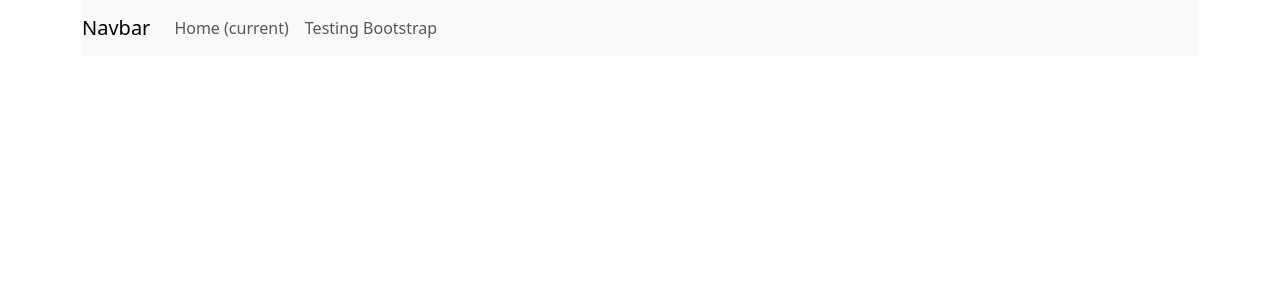
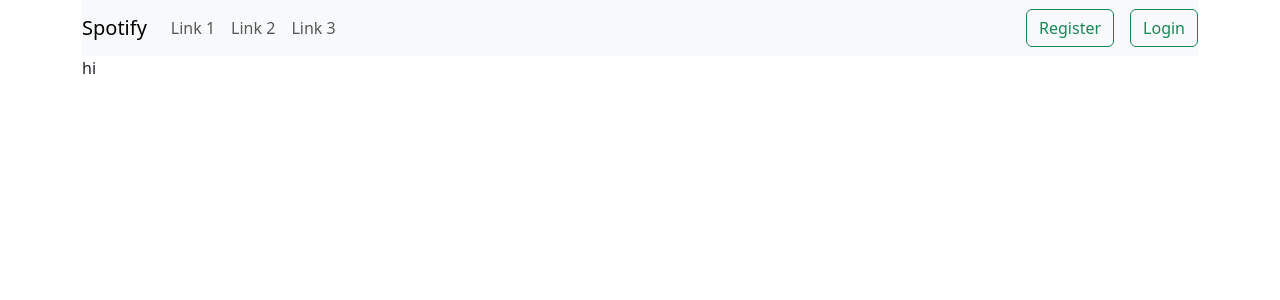
Before and after one commit to chiragchadha1/music-app-django, a Django app: page / in a window 1280 px wide. Shown: the top 300 px of the page. Run offline with Django 4.2, Linux system fonts and the light colour scheme; some libraries are stand-ins or nearby versions.

Commit message:
added all users, updated urls, views, and frontend HTML

```diff
--- /dev/null
+++ b/main/templates/base.html
@@ -0,0 +1,17 @@
+<!DOCTYPE html>
+<html>
+<head>
+  <title>{% block title %}{% endblock %}</title>
+  {% load bootstrap5 %}
+  {% bootstrap_css %}
+  {% bootstrap_javascript %}
+</head>
+<body>
+
+<div class="container">
+    {% include 'navbar.html' %}
+    {% block content %}
+    {% endblock %}
+</div>
+</body>
+</html>
--- /dev/null
+++ b/main/templates/home.html
@@ -0,0 +1,5 @@
+{% extends 'base.html' %}
+
+{% block content %}
+hi
+{% endblock %}
--- a/main/templates/index.html
+++ /dev/null
@@ -1,32 +0,0 @@
-<!DOCTYPE html>
-<html>
-<head>
-  <title>{% block title %}{% endblock %}</title>
-  {% load bootstrap5 %}
-  {% bootstrap_css %}
-  {% bootstrap_javascript %}
-</head>
-<body>
-
-<div class="container">
-    <nav class="navbar navbar-expand-lg navbar-light bg-light">
-        <a class="navbar-brand" href="#">Navbar</a>
-        <button class="navbar-toggler" type="button" data-toggle="collapse" data-target="#navbarNav" aria-controls="navbarNav" aria-expanded="false" aria-label="Toggle navigation">
-          <span class="navbar-toggler-icon"></span>
-        </button>
-        <div class="collapse navbar-collapse" id="navbarNav">
-          <ul class="navbar-nav">
-            <li class="nav-item active">
-              <a class="nav-link" href="#">Home <span class="sr-only">(current)</span></a>
-            </li>
-            <li class="nav-item">
-              <a class="nav-link" href="#">Testing Bootstrap</a>
-            </li>
-          </ul>
-        </div>
-      </nav>
-  {% block content %}
-  {% endblock %}
-</div>
-</body>
-</html>
--- a/main/templates/login.html
+++ b/main/templates/login.html
@@ -1,4 +1,4 @@
-{% load bootstrap5 %}
+{% extends 'base.html' %}
 
 {% block content %}
 <div class="container mt-3">
--- /dev/null
+++ b/main/templates/navbar.html
@@ -0,0 +1,36 @@
+<nav class="navbar navbar-expand-lg navbar-light bg-light">
+    <a class="navbar-brand" href="{% url 'main:home' %}">Spotify</a>
+    <button class="navbar-toggler" type="button" data-toggle="collapse" data-target="#navbarNav" aria-controls="navbarNav" aria-expanded="false" aria-label="Toggle navigation">
+      <span class="navbar-toggler-icon"></span>
+    </button>
+    <div class="collapse navbar-collapse justify-content-between" id="navbarNav">
+      <ul class="navbar-nav mr-auto">
+        <li class="nav-item active">
+          <a class="nav-link" href="#">Link 1</a>
+        </li>
+        <li class="nav-item">
+          <a class="nav-link" href="#">Link 2</a>
+        </li>
+        <li class="nav-item">
+          <a class="nav-link" href="#">Link 3</a>
+        </li>
+      </ul>
+      <ul class="navbar-nav ml-auto align-items-center gap-3">
+        {% if user.is_authenticated %}
+          <li class="nav-item">
+            <span class="">Hi, {{ user.username }}</span>
+          </li>
+          <li class="nav-item">
+            <a class="btn btn-outline-success" href="{% url 'main:logout' %}">Sign Out</a>
+          </li>
+        {% else %}
+          <li class="nav-item">
+            <a class="btn btn-outline-success" href="{% url 'main:register' %}">Register</a>
+          </li>
+          <li class="nav-item">
+            <a class="btn btn-outline-success" href="{% url 'main:login' %}">Login</a>
+          </li>
+        {% endif %}
+      </ul>
+    </div>
+  </nav>
--- a/main/templates/register.html
+++ b/main/templates/register.html
@@ -1,4 +1,4 @@
-{% load bootstrap5 %}
+{% extends 'base.html' %}
 
 {% block content %}
 <div class="container mt-3">
--- a/main/urls.py
+++ b/main/urls.py
@@ -24,6 +24,7 @@ urlpatterns = [
     path('', views.home, name='home'),
     path('register/', views.user_register, name='register'),
     path('login/', views.user_login, name='login'),
+    path('logout/', views.logout_view, name='logout')
     # path("showPlaylist/<int:playlistID>", views.playlist, name="playlist"),
     # path("showPlaylist/addNew", views.addNewPlaylist, name="addNewPlaylist"),
     # path("like/<int:songID>", views.likesong, name="likesong"),
--- a/main/views.py
+++ b/main/views.py
@@ -1,11 +1,11 @@
 from django.shortcuts import render
 from django.shortcuts import render, redirect
 from django.contrib.auth.models import User
-from django.contrib.auth import login, authenticate
+from django.contrib.auth import login, authenticate, logout
 from django.contrib import messages
 
 def home(request):
-    return render(request, 'index.html')
+    return render(request, 'home.html')
 
 # User Registration
 def user_register(request):
@@ -36,8 +36,13 @@ def user_login(request):
         user = authenticate(request, username=username, password=password)
         if user is not None:
             login(request, user)
-            return redirect('home')  # Redirect to a home page or another appropriate page
+            return redirect('main:home')  # Redirect to a home page or another appropriate page
         else:
             messages.error(request, 'Invalid username or password')
 
     return render(request, 'login.html')  # Path to your login template
+
+def logout_view(request):
+    logout(request)
+    # Redirect to a success page, home page, or login page after logout
+    return redirect('main:home')  # Replace 'home' with the name of the view you want to redirect to
```
Also changed, not shown: db.sqlite3.
